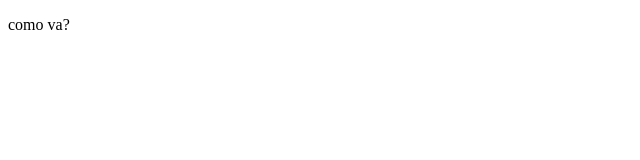
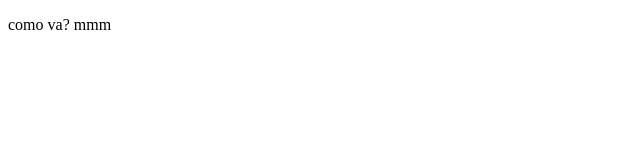
Before and after one commit to jonathan8aa/proyectodemocursoprework, a plain HTML site: page index.html in a window 1280 px wide. Shown: the full height of the page, 0-640 px from the left. Drawn offline with Linux system fonts and the light colour scheme.

Commit message:
cambios mmm

```diff
--- a/index.html
+++ b/index.html
@@ -8,7 +8,7 @@
 </head>
 <body>
    <P>
-       como va?
+       como va? mmm
    </P>
 </body>
 </html>
```
